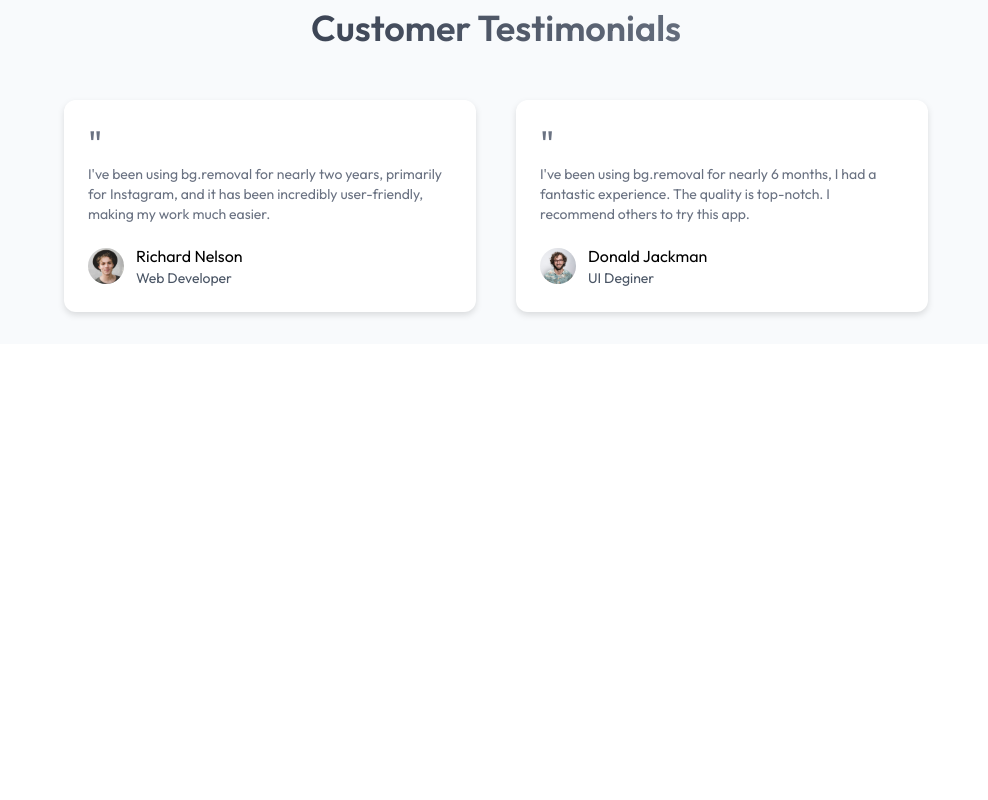
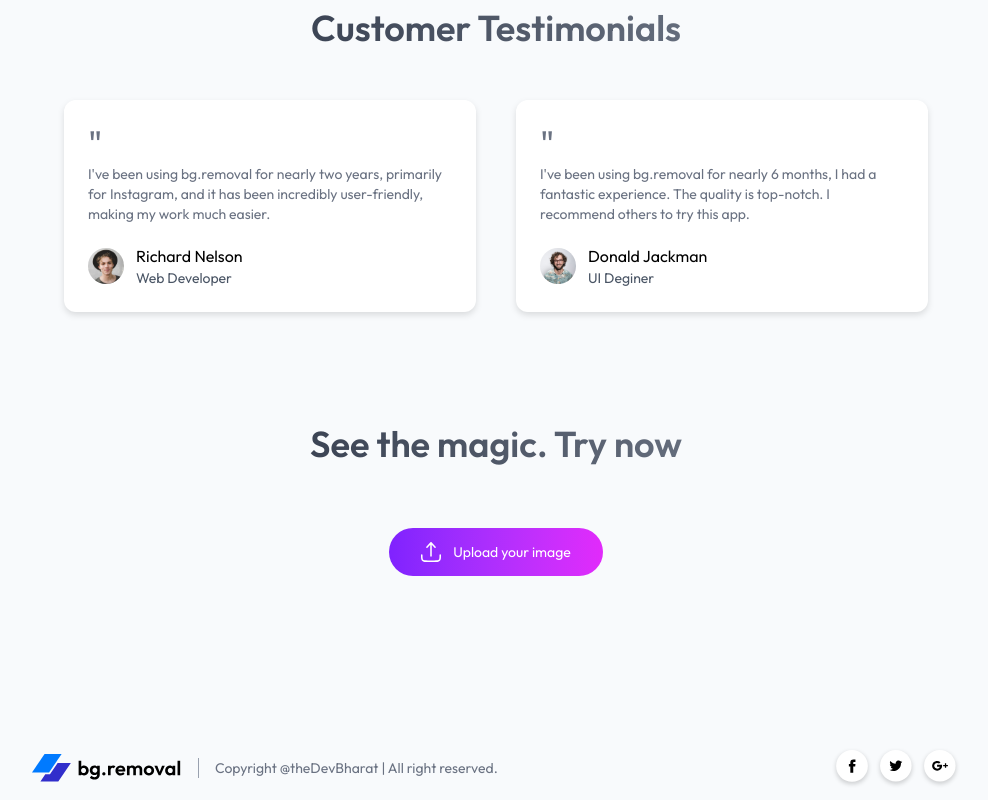
Before and after one commit to bharatjoshi3010/Background-Remover-Website, a React (Vite) app in the folder client/: page / in a window 1280 px wide. Shown: the part 2235-3035 px from the top of the page, without its empty margins (144-1132 px from the left). Before the commit the page ends 2579 px from the top, so only its background shows below. Built offline with nearby package versions, Linux system fonts and the light colour scheme.

Commit message:
home page UI is completed

```diff
--- a/client/src/App.jsx
+++ b/client/src/App.jsx
@@ -6,6 +6,7 @@
 import Result from './pages/Result'
 import BuyCredit from './pages/BuyCredit'
 import Navbar from './Components/Navbar'
+import Footer from './Components/Footer'
 
 const App = () => {
   return (
@@ -16,6 +17,7 @@
         <Route path='/result' element={<Result/>}/>
         <Route path='/buy' element={<BuyCredit/>} />
       </Routes>
+      <Footer/>
     </div>
   )
 }
--- /dev/null
+++ b/client/src/Components/Footer.jsx
@@ -0,0 +1,18 @@
+import React from 'react'
+import { assets } from '../assets/assets'
+
+const Footer = () => {
+  return (
+    <div className='flex items-center justify-between gap-4 px-4 lg:px-44 py-3'>
+      <img width={150} src={assets.logo} alt="" />
+      <p className='flex-1 border-l border-gray-400 pl-4 text-sm text-gray-500 max-sm:hidden '>Copyright @theDevBharat | All right reserved.</p>
+      <div className='flex gap-1'>
+        <img width={40} src={assets.facebook_icon} alt="" />
+        <img width={40} src={assets.twitter_icon} alt="" />
+        <img width={40} src={assets.google_plus_icon} alt="" />
+      </div>
+    </div>
+  )
+}
+
+export default Footer
--- /dev/null
+++ b/client/src/Components/Upload.jsx
@@ -0,0 +1,21 @@
+import React from 'react'
+import { assets } from '../assets/assets'
+
+const Upload = () => {
+    return (
+        <div className='pb-16'>
+            {/* Title  */}
+            <h1 className='text-center text-2xl md:text-3xl lg:text-4xl mt-4 font-semibold bg-gradient-to-r from-gray-900 to-gray-400 bg-clip-text text-transparent py-6  md:py-16'>See the magic. Try now</h1>
+
+            <div className='text-center mb-24'>
+                <input type="file" name='' id="upload2" hidden />
+                <label className='inline-flex gap-3 px-8 py-3.5 rounded-full cursor-pointer bg-gradient-to-r from-violet-600 to-fuchsia-500 m-auto hover:scale-105 transition-all duration-700 ' htmlFor="upload2">
+                    <img width={20} src={assets.upload_btn_icon} alt="" />
+                    <p className='text-white text-sm'>Upload your image</p>
+                </label>
+            </div>
+        </div>
+    )
+}
+
+export default Upload
--- a/client/src/pages/Home.jsx
+++ b/client/src/pages/Home.jsx
@@ -3,6 +3,7 @@
 import Steps from '../Components/Steps'
 import BgSlider from '../Components/BgSlider'
 import Testimonials from '../Components/Testimonials'
+import Upload from '../Components/Upload'
 
 const Home = () => {
   return (
@@ -11,6 +12,7 @@
         <Steps/>
         <BgSlider/>
         <Testimonials/>
+        <Upload/>
     </div>
   )
 }
```
